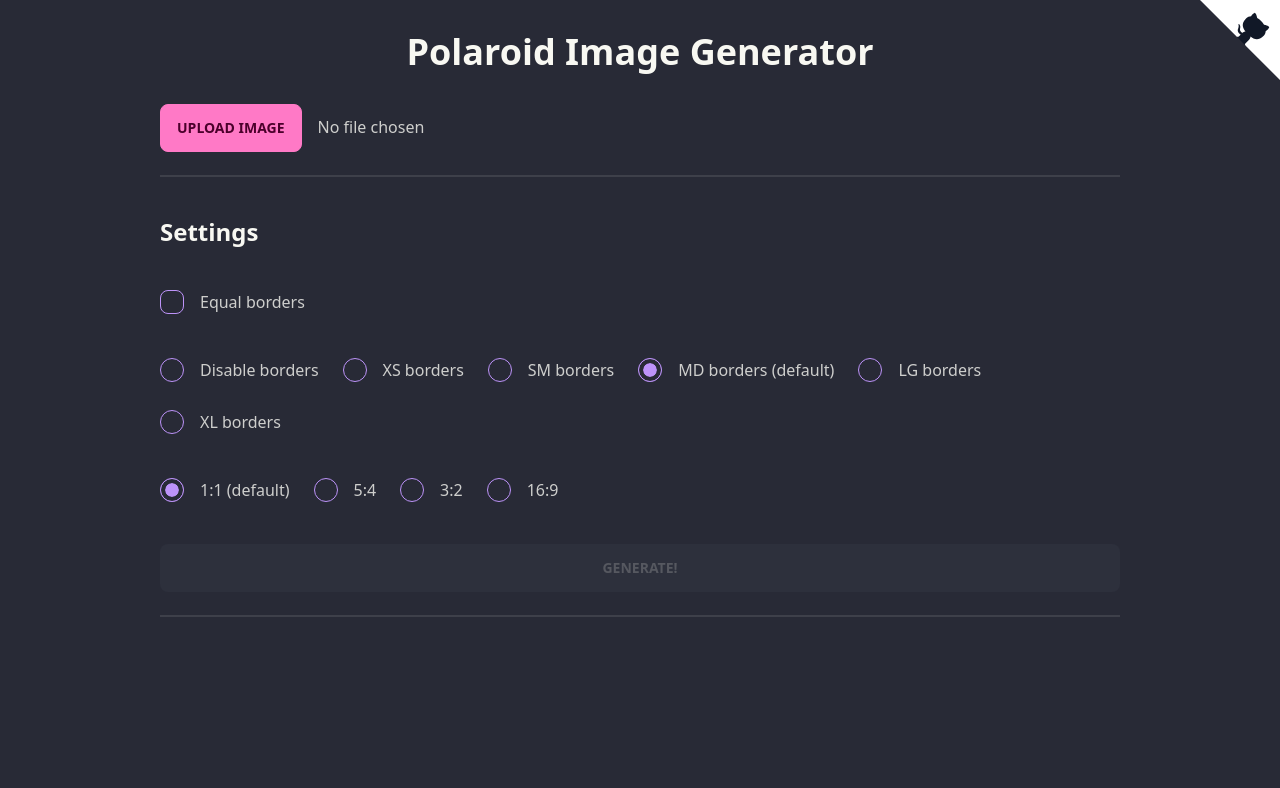
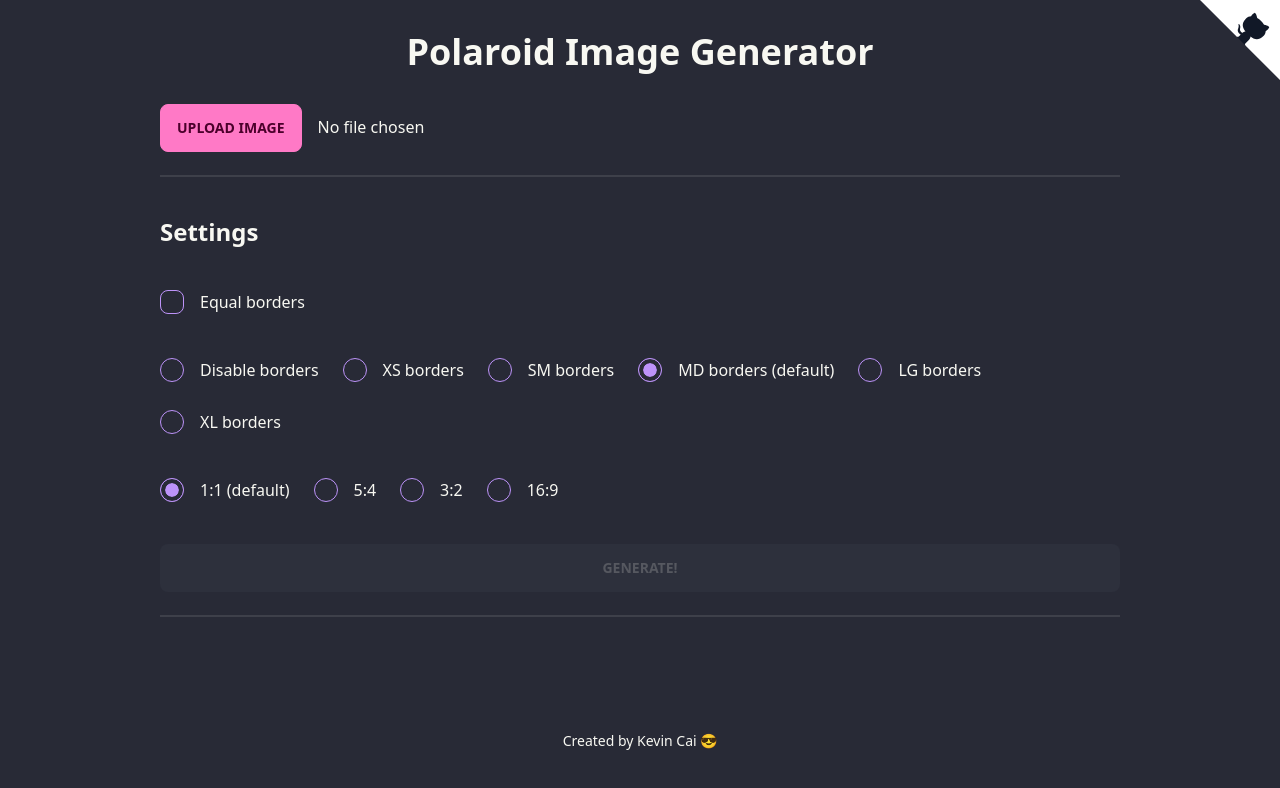
Before and after one commit to Kevin-Cai-dev/polaroid-image-decorator, a Next.js app in the folder frontend/: page / in a window 1280 px wide. Shown: the top 788 px of the page. Built offline with nearby package versions, Linux system fonts and the light colour scheme.

Commit message:
added footer

```diff
--- /dev/null
+++ b/frontend/src/components/footer.tsx
@@ -0,0 +1,9 @@
+export const Footer = () => {
+    return (
+        <footer className="footer footer-center mt-auto">
+            <div>
+                <p>Created by Kevin Cai 😎</p>
+            </div>
+        </footer>
+    );
+};
--- a/frontend/src/pages/index.tsx
+++ b/frontend/src/pages/index.tsx
@@ -3,6 +3,7 @@ import { useState, useRef, ChangeEvent } from 'react';
 
 import { createImage } from '@common/utils';
 import { ErrorAlert } from '@components/error-alert';
+import { Footer } from '@components/footer';
 import { GithubCorner } from '@components/github-corner';
 import { Settings } from '@components/settings';
 
@@ -52,7 +53,7 @@ const Home: NextPage = () => {
     };
 
     return (
-        <div className="prose mx-auto min-h-screen max-w-screen-lg p-8">
+        <div className="prose mx-auto flex min-h-screen max-w-screen-lg flex-col p-8 text-base-content">
             <GithubCorner />
             <h1 className="text-center font-sans font-bold">
                 Polaroid Image Generator
@@ -65,12 +66,15 @@ const Home: NextPage = () => {
                 className="hidden"
                 onChange={handleUpload}
             />
+            <div>
                 <button className="btn btn-primary" onClick={onFileClick}>
                     Upload image
                 </button>
                 <span className="pl-4">
                     {selectedFile ? selectedFile.name : 'No file chosen'}
                 </span>
+            </div>
+
             <div className="divider" />
             <div className="flex flex-col gap-10">
                 <Settings {...settingsProps} />
@@ -100,6 +104,7 @@ const Home: NextPage = () => {
                     </picture>
                 </>
             )}
+            <Footer />
         </div>
     );
 };
```
Also changed, not shown: 1 other file (tests, documents, lock files or other folders). Lines whose indentation alone changed are shown as unchanged.
